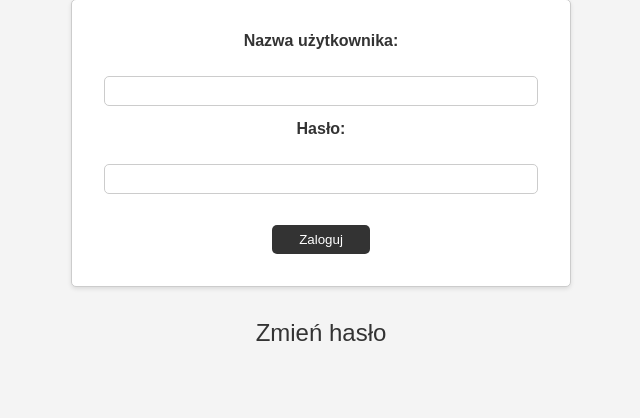
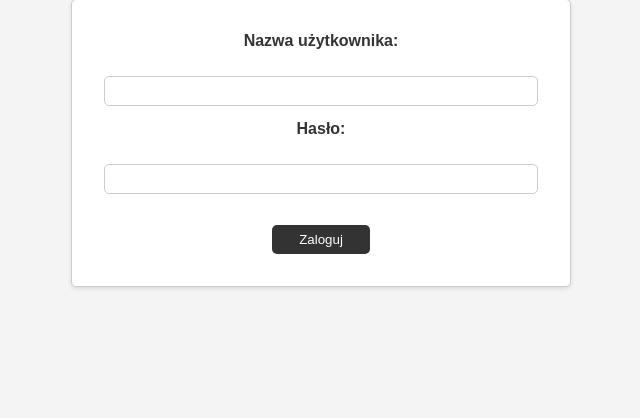
Before and after one commit to s27424-PJ/BLOG_s27424, a PHP site: page /login.php in a window 1280 px wide. Shown: the part 166-584 px from the top of the page, without its empty margins (319-959 px from the left). Run offline with PHP 8.4, Linux system fonts and the light colour scheme.

Commit message:
Update login.php

```diff
--- a/login.php
+++ b/login.php
@@ -83,8 +83,6 @@ $conn->close();
         <input type="password" id="password" name="password"><br><br>
         <input type="submit" value="Zaloguj">
     </form>
-    <div style="text-align: center; font-size:24px">
-        <a href="password_change.php">Zmień hasło</a>
-    </div>
+
 </body>
 </html>
```
